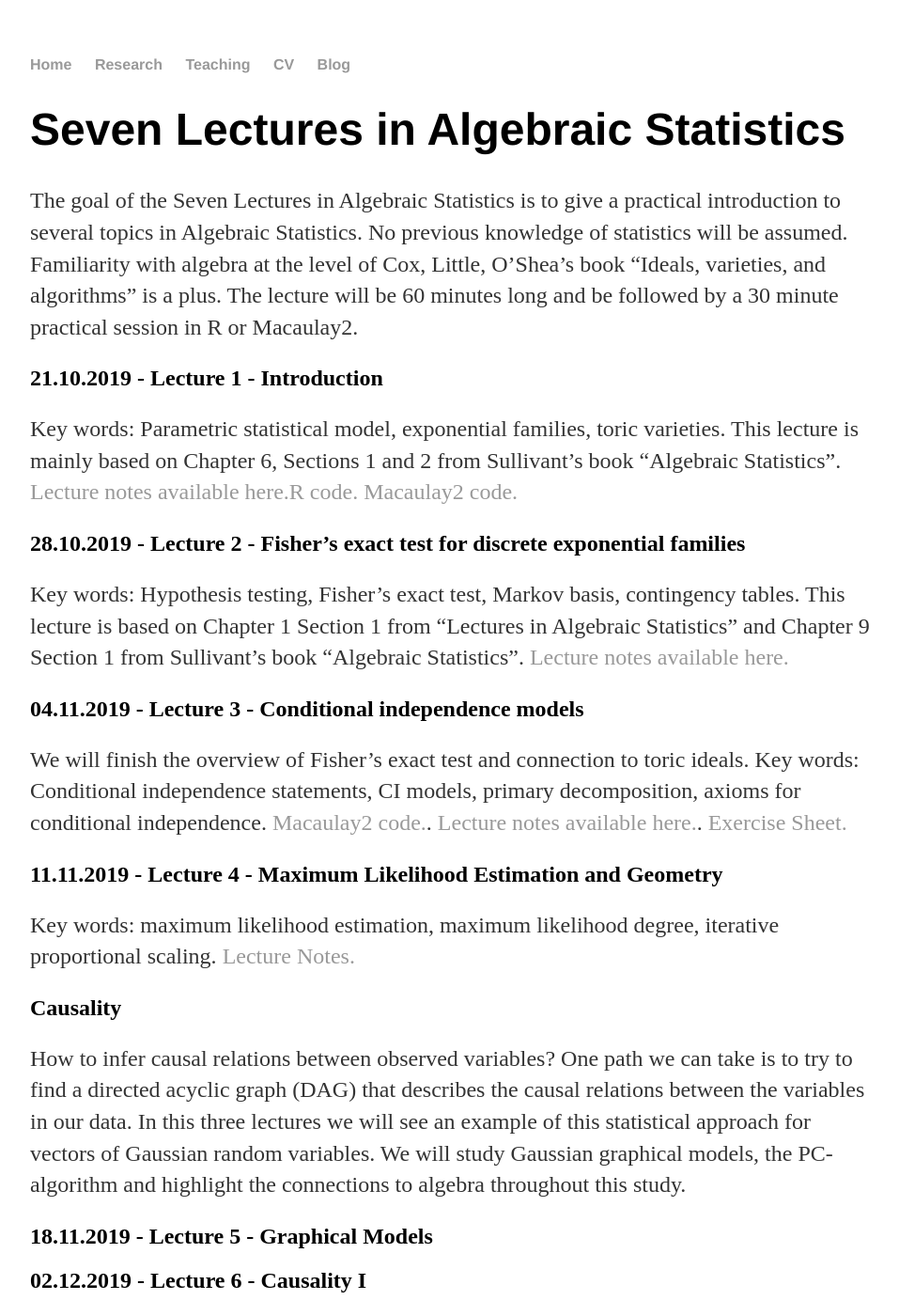
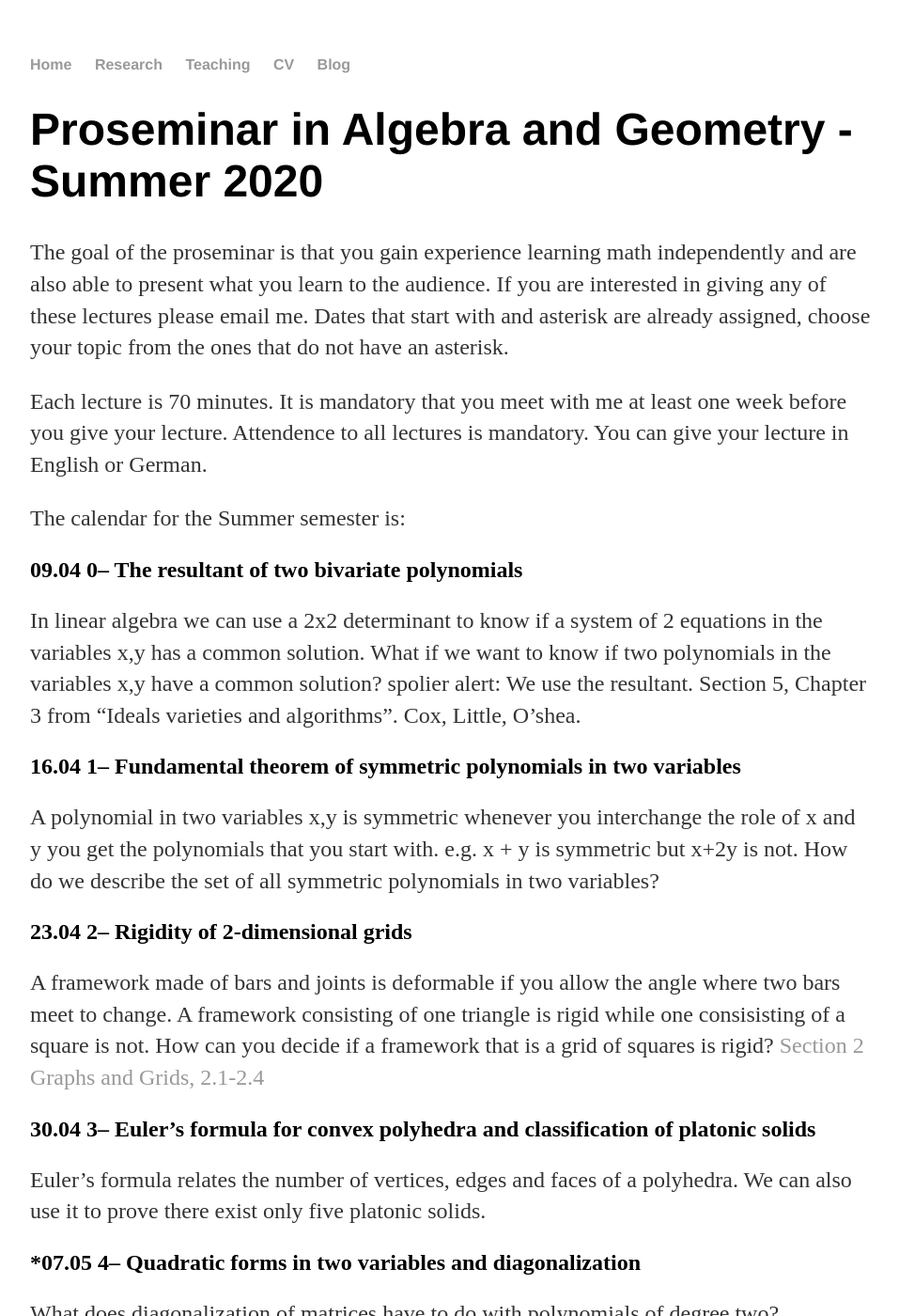
Before and after one commit to emduart2/emduart2.github.io, a Jekyll site: the page built from teaching/index.md, in a window 1280 px wide and 1400 px high. Shown: the whole window at 94% size, without its empty margins (160-1117 px from the left). Built offline with Jekyll 4.4.1, drawn with Linux system fonts in a browser that asks for light colours; some of the changed text lies outside the part shown.

Commit message:
created proseminar webpage

```diff
--- a/teaching/index.md
+++ b/teaching/index.md
@@ -2,46 +2,63 @@
 layout: default
 title: Teaching
 ---
-# Seven Lectures in Algebraic Statistics
+# Proseminar in Algebra and Geometry - Summer 2020
 
-The goal of the Seven Lectures in Algebraic Statistics is to give a practical introduction to several topics in Algebraic Statistics. No previous knowledge of statistics will be assumed. Familiarity with algebra at the level of Cox, Little, O’Shea’s book “Ideals, varieties, and algorithms” is a plus. The lecture will be 60 minutes long and be followed by a 30 minute practical session in R or Macaulay2.
+The goal of the proseminar is that you gain experience learning math independently and are also able to present
+what you learn to the audience.
+If you are interested in giving any of these lectures please email me. Dates that start with and asterisk are already assigned,
+choose your topic from the ones that do not have an asterisk.
 
-## 21.10.2019 - Lecture 1  - Introduction
-Key words: Parametric statistical model, exponential families, toric varieties. This lecture is mainly based on Chapter 6, Sections 1 and 2 from Sullivant's book "Algebraic Statistics". [Lecture notes available here.]({{ site.url }}/assets/SevenLectures2019/Lecture1.pdf)[R code.]({{ site.url }}/assets/SevenLectures2019/introToR.R) [Macaulay2 code.]({{ site.url }}/assets/SevenLectures2019/introToM2.m2)
+Each lecture is 70 minutes. It is mandatory that you meet with me at least one week before you give your lecture. Attendence to all lectures is mandatory.
+You can give your lecture in English or German.
 
-<!---Introduction to basic topics in probability and statistics. Examples of parametric statistical models
-and connections to toric varieties.--->
+The calendar for the Summer semester is:
 
-## 28.10.2019 - Lecture 2  - Fisher's exact test for discrete exponential families
-Key words: Hypothesis testing, Fisher's exact test, Markov basis, contingency tables. This lecture is based on Chapter 1 Section 1
-from "Lectures in Algebraic Statistics" and Chapter 9 Section 1 from Sullivant's book "Algebraic Statistics".
-[Lecture notes available here.]({{ site.url }}/assets/SevenLectures2019/Lecture2.pdf)
-<!---We discuss how to perform Fisher's exact test and the Metropolis-Hastings algorithms for sampling
-for discrete exponential families. --->
+## 09.04 0-- The resultant of two bivariate polynomials
 
-## 04.11.2019 - Lecture 3 - Conditional independence models
-We will finish the overview of Fisher's exact test and connection to toric ideals.
-Key words: Conditional independence statements, CI models, primary decomposition, axioms for conditional independence.
-[Macaulay2 code.]({{ site.url }}/assets/SevenLectures2019/introToM2.m2).
-[Lecture notes available here.]({{ site.url }}/assets/SevenLectures2019/Lecture3.pdf). [Exercise Sheet.]({{ site.url }}/assets/SevenLectures2019/problems1.pdf)
+In linear algebra we can use
+a 2x2 determinant to know if a system of 2 equations in the variables x,y has a common solution.
+What if we want to know if two polynomials in the variables x,y have a common solution? spolier alert: We use the resultant.
+Section 5, Chapter 3 from "Ideals varieties and algorithms". Cox, Little, O'shea.
 
-## 11.11.2019 - Lecture 4 - Maximum Likelihood Estimation and Geometry
-Key words: maximum likelihood estimation, maximum likelihood degree, iterative proportional scaling.  [Lecture Notes.]({{ site.url }}/assets/SevenLectures2019/Lecture4.pdf)
-<!---Study maximum likelihood estimation with an algebraic geometric approach. --->
-
-## Causality
-
-How to infer causal relations between observed variables? One path we can take is to try to find a directed acyclic graph (DAG) that describes the causal relations between the variables in our data. In this three lectures we will see an example of this statistical approach for vectors of Gaussian random variables. We will study Gaussian graphical models, the PC-algorithm and highlight the connections to algebra throughout this study.
-
-## 18.11.2019 - Lecture 5 - Graphical Models
-<!--- TBA --->
-
-## 02.12.2019 - Lecture 6 - Causality I
-Key words: local Markov property, global Markov property, d-separation, Markov equivalence
- [Lecture Notes.]({{ site.url }}/assets/SevenLectures2019/Lecture5.pdf)
+## 16.04 1-- Fundamental theorem of symmetric polynomials in  two variables
+A polynomial in two variables x,y is symmetric whenever you interchange the role of x and y you get the polynomials that
+you start with. e.g. x + y is symmetric but x+2y is not. How do we describe the set of all symmetric polynomials in two variables?
 
 
-## 09.12.2019 - Lecture 7 - Causality II
-Key words: Learning a DAG, PC-algorithm, faithfulness assumption, algebraic hypersurface, singularities.
+## 23.04 2-- Rigidity of 2-dimensional grids
+A framework made of bars and joints is deformable if you allow the angle where two bars meet to change. A framework consisting of one triangle is rigid
+while one consisisting of a square is not. How can you decide if a framework that is a grid of squares is rigid?
+[Section 2 Graphs and Grids, 2.1-2.4 ](https://users.wpi.edu/~bservat/umap.pdf)
 
-## March 30 to April 3rd  2020 - [Spring School on Mathematical Statistics](https://www.mis.mpg.de/calendar/conferences/2020/ssms2020.html)
+## 30.04 3-- Euler's formula for convex polyhedra and classification of platonic solids
+Euler's formula relates the number of vertices, edges and faces of a polyhedra. We can also use it to prove
+there exist only five platonic solids.
+
+## *07.05 4-- Quadratic forms in two variables and diagonalization
+What does diagonalization of matrices have to do with polynomials of degree two?
+[Motivation](http://batty.mullikin.org/quadratic.pdf) [Extra](https://personalpages.manchester.ac.uk/staff/Charles.Eaton/Section7.pdf)
+
+## *14.05 5-- The caterogy of sets and discrete categories (if you like programming)
+Category theory is an abstraction of many principles that govern mathematics. It could also
+be a useful programming approach.
+
+## 21.05 6-- Coloring of graphs, the chromatic polynomial and the four coloring theorem
+Are you able to color the vertices of any planar graph with four colors in such a way that no two adjacent vertices have
+the same color?
+[Four color theorem](https://en.wikipedia.org/wiki/Four_color_theorem)
+
+## Duality and tensor products "Lineare Algebra" Gerd Fischer
+For the last part of the seminar the lectures are based off the book by Fischer.
+
+## 28.05 7 -- 6.1 Dualr&auml;ume
+
+## 04.06 8 -- 6.2 Dualit&auml;t und Skalarprodukte
+
+## 11.06 9 -- 6.3 Tensorprodukte
+
+## 18.06 10 -- 6.3 Symmetrisch und &auml;ussere Produkt and exterior product
+
+## 25.06 ---  The session is cancelled this day
+
+## 02.07 11-- 6.4 Multilineare Algebra
```
Also changed, not shown: teaching/sevenLectures2019.md (+1 -1 lines).
